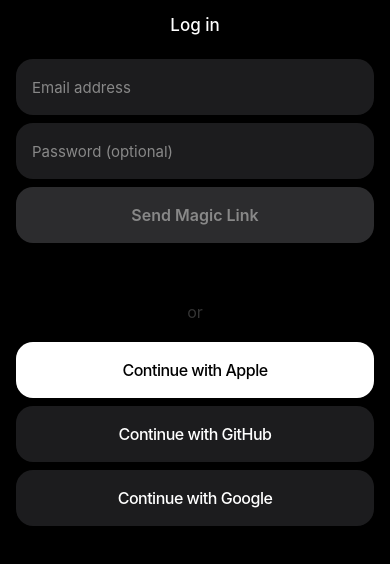
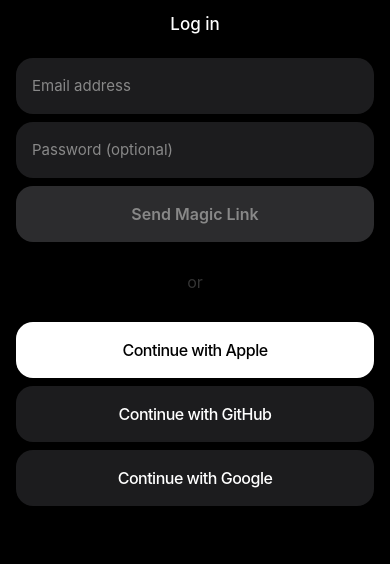
Before and after one commit to bundlwise/bun-app, a React Native app: screen / in a window 390 px wide. Shown: the top 564 px of the page. Built offline with nearby package versions, Linux system fonts and the light colour scheme.

Commit message:
accurate login page developed 🥹

```diff
--- a/screens/LoginScreen.tsx
+++ b/screens/LoginScreen.tsx
@@ -64,22 +64,22 @@
     backgroundColor: "#000",
     flex: 1,
     padding: 20,
-    paddingTop: 80,
+    paddingTop: 80.2,
     alignItems: "center",
-    marginTop:-70,
+    marginTop:-71,
   },
   title: {
     fontSize: 17,
     color: "#fff",
     fontWeight: "500",
     marginBottom: 24,
-    marginTop:5
+    marginTop:4.6
   },
 
   // Top fields group
   topGroup: {
     gap: 8,
-    marginBottom: 79,
+    marginBottom: 80,
 
 
   },
@@ -134,7 +134,8 @@
   orText: {
     color: "#aaa",
     fontSize: 16,
-    marginTop: -20,   // 👈 Exactly 30px below Magic Link button
+    marginTop: -40,   // 👈 Exactly 30px below Magic Link button
+    top:-10,
     marginBottom: 20,
     opacity: 0.3
 
```
